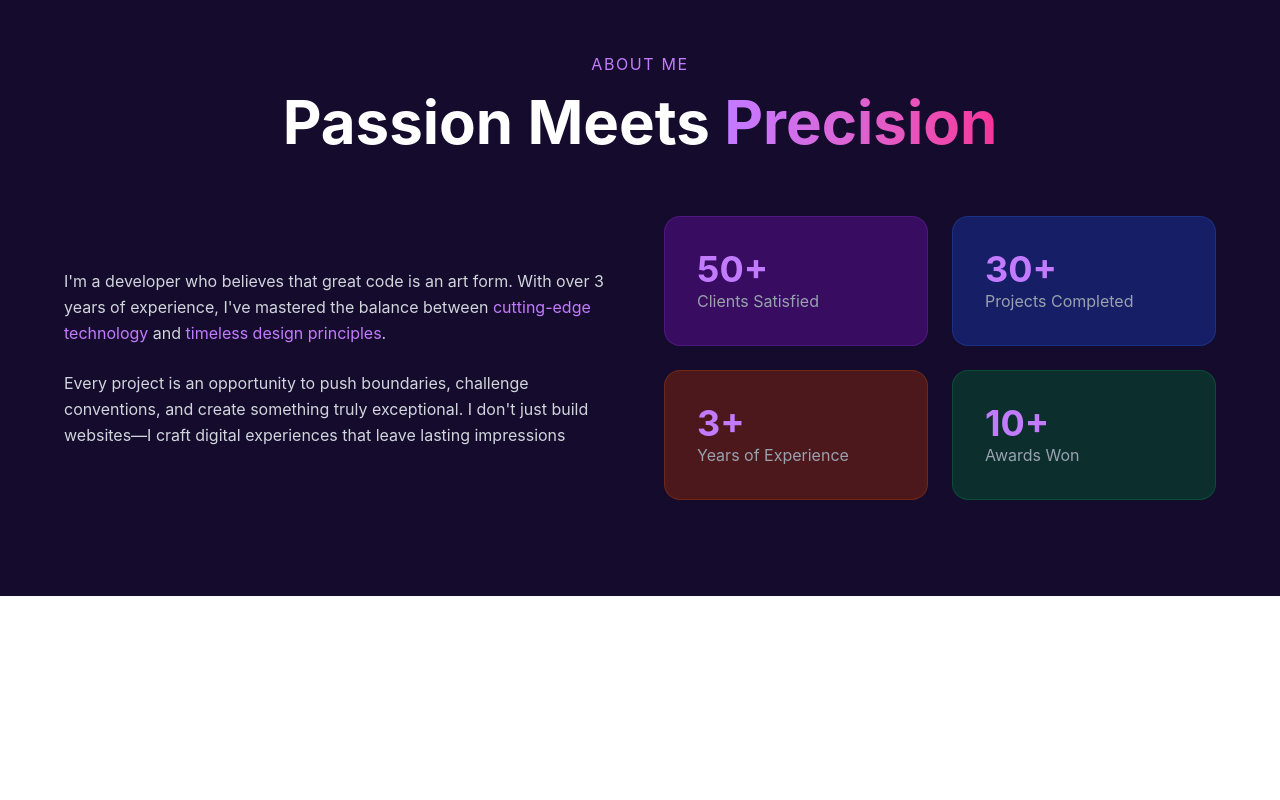
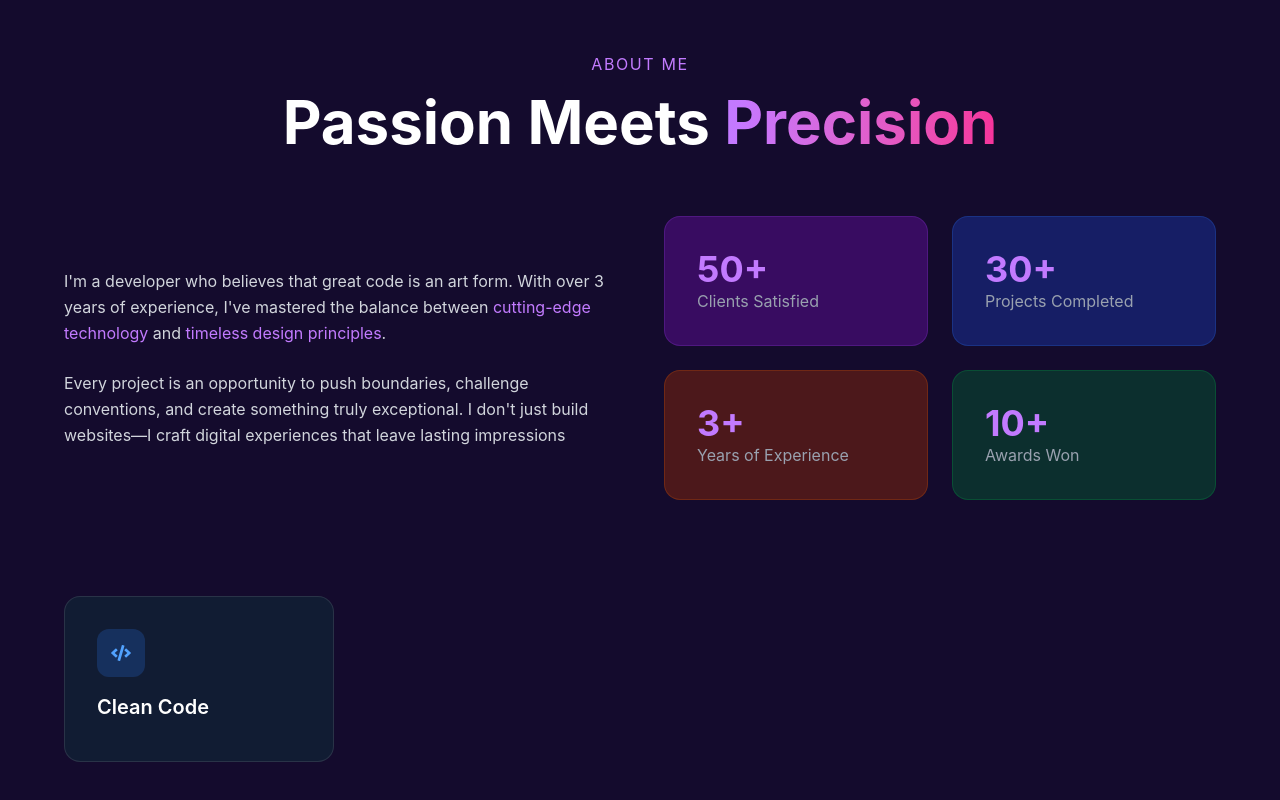
Before and after one commit to muhammad230/Mohdsite.com, a React (Vite) app: page / in a window 1280 px wide. Shown: the part 844-1644 px from the top of the page. Before the commit the page ends 1440 px from the top, so only its background shows below. Built offline with nearby package versions, Linux system fonts and the light colour scheme.

Commit message:
add icons in about section

```diff
--- a/package.json
+++ b/package.json
@@ -12,7 +12,8 @@
   "dependencies": {
     "lucide-react": "^0.575.0",
     "react": "^19.2.0",
-    "react-dom": "^19.2.0"
+    "react-dom": "^19.2.0",
+    "react-icons": "^5.6.0"
   },
   "devDependencies": {
     "@eslint/js": "^9.39.1",
--- a/src/Components/About.jsx
+++ b/src/Components/About.jsx
@@ -1,4 +1,5 @@
 import React from "react";
+import { FaCode, FaPalette, FaRocket, FaBolt } from "react-icons/fa";
 
 const About = () => {
   return (
@@ -51,6 +52,15 @@ const About = () => {
             </div>
           </div>
         </div>
+        <div className="grid md:grid-cols-4 gap-6 mt-24">
+            <div className="bg-[#111c33] p-8 rounded-2xl border border-white/10 hover:-translate-y-2 hover:border-blue-500 transition duration-300">
+                <div className="w-12 h-12 flex items-center justify-center rounded-xl bg-blue-500/20 mb-4">
+                  <FaCode className="text-blue-400 text-xl" />
+                </div>
+                <h3 className="text-xl font-semibold mb-2">Clean Code</h3>
+            </div>
+
+        </div>
       </div>
     </section>
   );
```
Also changed, not shown: 1 other file (tests, documents, lock files or other folders).
